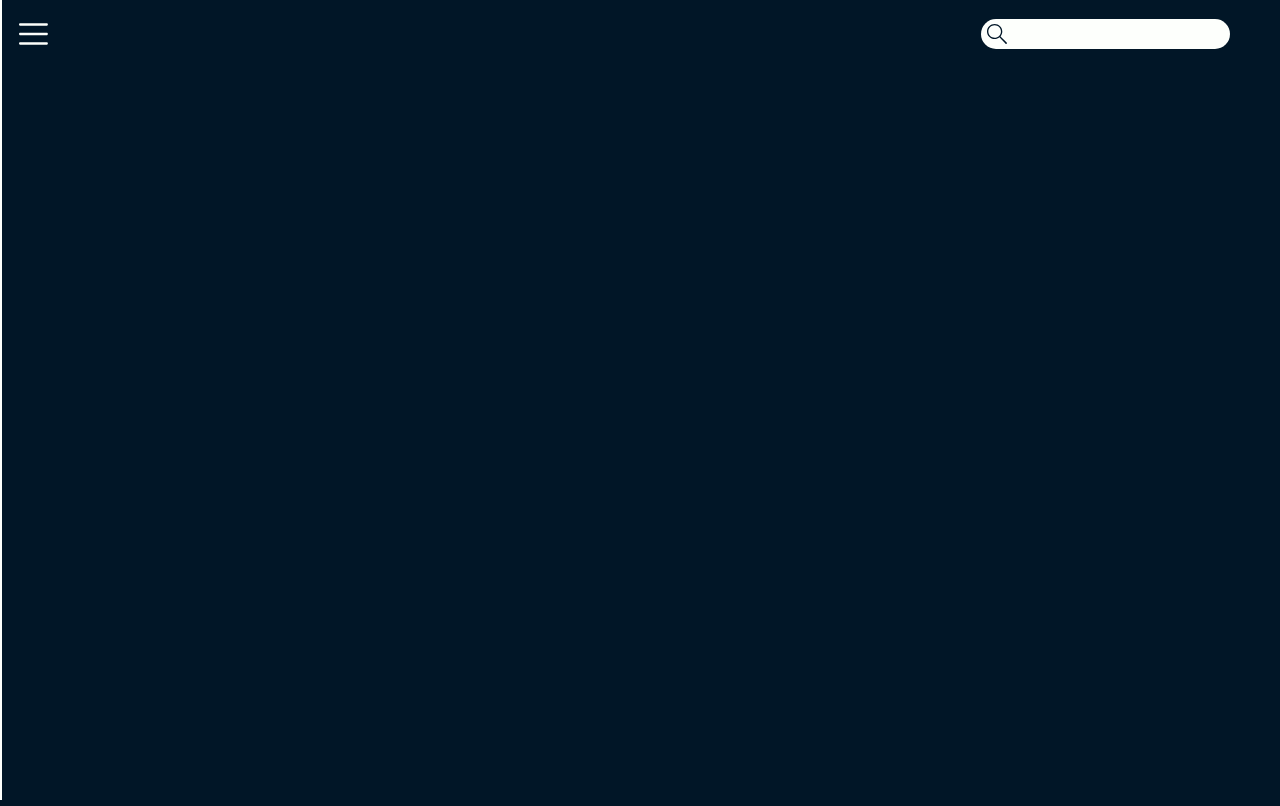
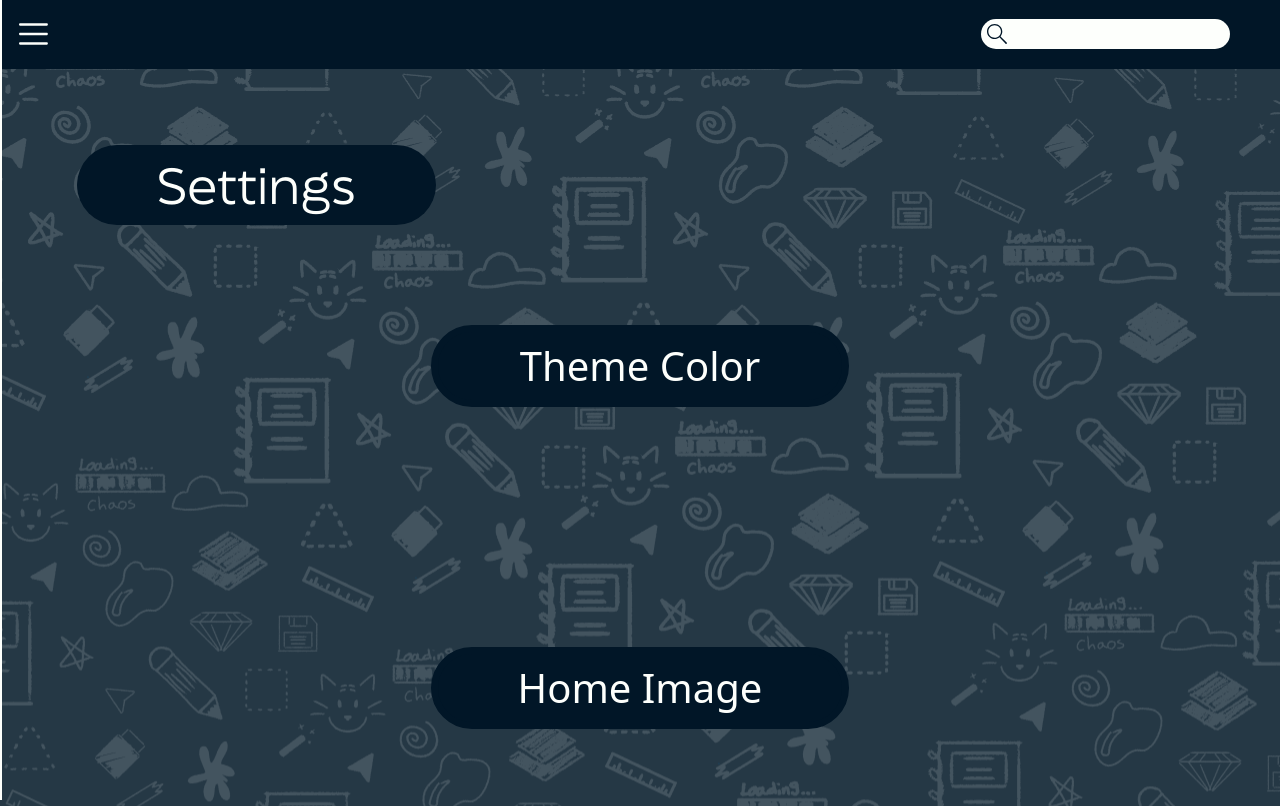
Before and after one commit to EvanPrchal/drawn-out, a React (Vite) app: page /settings in a window 1280 px wide. Built offline with nearby package versions, Linux system fonts and the light colour scheme.

Commit message:
minor fixes and changes all around

```diff
--- a/src/App.tsx
+++ b/src/App.tsx
@@ -9,6 +9,7 @@ function App() {
   } else {
     logoColor = "text-drawn-magenta";
   }
+  logoColor = "text-drawn-magenta";
   return (
     <div className="overflow-x-hidden bg-drawn-bg">
       <HomeP1 logoColor={logoColor} />
--- a/src/Components/HomeP1.tsx
+++ b/src/Components/HomeP1.tsx
@@ -11,7 +11,7 @@ const HomeP1: React.FC<HomeP1Props> = ({ logoColor }) => {
         <div className="flex justify-around items-center gap-15">
           <section className="flex flex-col items-start font-header text-drawn-white">
             <h2 className="text-header -mb-10 text-nowrap">Welcome to</h2>
-            <Logo logoColor={logoColor} />
+            <Logo logoColor={logoColor} size="text-logotype" />
             <section className="flex flex-col justify-between gap-20">
               <p className="font-body text-body italic">The drawing website for thinking outside of the box</p>
               <div className="flex font-body justify-start text-[40px]">
--- a/src/Components/Logo.tsx
+++ b/src/Components/Logo.tsx
@@ -1,10 +1,11 @@
 type LogoProps = {
   logoColor: string;
+  size: string;
 };
 
-const Logo: React.FC<LogoProps> = ({ logoColor }) => {
+const Logo: React.FC<LogoProps> = ({ logoColor, size }) => {
   return (
-    <section className="flex flex-row font-logotype text-logotype">
+    <section className={`flex flex-row font-logotype ${size}`}>
       <h1 className={`${logoColor}`}>DRAWN</h1>
       <h1>OUT!</h1>
     </section>
--- a/src/Components/SidebarButton.tsx
+++ b/src/Components/SidebarButton.tsx
@@ -5,7 +5,7 @@ type SidebarButtonProps = {
   title: string;
 };
 const closeNav = () => {
-  document.getElementById("mySidenav").style.width = "0%";
+  document.getElementById("mySidenav")!.style.width = "0%";
 };
 const SidebarButton: React.FC<SidebarButtonProps> = ({ link, svg, title }) => {
   return (
@@ -15,16 +15,16 @@ const SidebarButton: React.FC<SidebarButtonProps> = ({ link, svg, title }) => {
     >
       {link ? (
         <Link to={link}>
-          <div className="flex border-b-1 p-4 w-full">
-            <img src={`/light-${svg}`} className="w-[20%] group-hover:hidden" />
-            <img src={`/dark-${svg}`} className="w-[20%] hidden group-hover:block" />
+          <div className="flex p-4 w-full">
+            <img src={`/light-${svg}`} className="w-20 group-hover:hidden" />
+            <img src={`/dark-${svg}`} className="w-20 hidden group-hover:block" />
             <p className="pl-[10%]">{title}</p>
           </div>
         </Link>
       ) : (
-        <div className="flex border-b-1 p-4 w-full">
-          <img src={`/light-${svg}`} className="w-[20%] group-hover:hidden" />
-          <img src={`/dark-${svg}`} className="w-[20%] hidden group-hover:block" />
+        <div className="flex p-4 w-full">
+          <img src={`/light-${svg}`} className="w-20 group-hover:hidden" />
+          <img src={`/dark-${svg}`} className="w-20 hidden group-hover:block" />
           <p className="pl-[10%]">{title}</p>
         </div>
       )}
--- a/src/Prompts.tsx
+++ b/src/Prompts.tsx
@@ -3,7 +3,7 @@ import Button from "./Components/Button";
 const Prompts = () => {
   return (
     <div className="flex flex-col justify-around items-center gap-25 h-full  bg-[url(/external/images/background.png)]  p-[6%]">
-      <h1 className="font-header text-body text-drawn-black rounded-full bg-drawn-white p-1 px-20 self-start drop-shadow-main">Prompt Difficulty</h1>
+      <h1 className="font-header text-body text-drawn-black rounded-full bg-drawn-white p-1 px-20 self-start">Prompt Difficulty</h1>
       <section className="flex flex-col justify-around gap-25">
         <Link to={"easy"}>
           <Button
--- /dev/null
+++ b/src/Settings.tsx
@@ -0,0 +1,33 @@
+import Button from "./Components/Button";
+import Dropdown from "react-bootstrap/Dropdown";
+import Logo from "./Components/Logo";
+
+const Settings = () => {
+  return (
+    <div className="flex flex-col justify-around items-center gap-25 h-full  bg-[url(/external/images/background.png)] bg-drawn-bg p-[6%]">
+      <h1 className="font-header text-body text-drawn-white rounded-full bg-drawn-black p-1 px-20 self-start ">Settings</h1>
+      <section className="flex flex-col justify-around gap-60">
+        <Dropdown className="  hover:cursor-pointer rounded-full p-1 px-20 bg-drawn-black border-7 border-drawn-black text-drawn-white text-nowrap flex flex-col justify-center items-center text-[40px] w-full`">
+          <Dropdown.Toggle variant="success" id="dropdown-basic" className="">
+            Theme Color
+          </Dropdown.Toggle>
+
+          <Dropdown.Menu className="flex flex-col justify-center">
+            <Dropdown.Item href="#/cyan">
+              <Logo logoColor="text-drawn-magenta" size="text-body" />
+            </Dropdown.Item>
+            <Dropdown.Item href="#/magenta">
+              <Logo logoColor="text-drawn-cyan" size="text-body" />
+            </Dropdown.Item>
+            <Dropdown.Item href="#/orange">
+              <Logo logoColor="text-drawn-orange" size="text-body" />
+            </Dropdown.Item>
+          </Dropdown.Menu>
+        </Dropdown>
+        <Button text="Home Image" buttonColor="bg-drawn-black" hlColor="" borderColor="border-drawn-black" textColor="text-drawn-white" />
+      </section>
+    </div>
+  );
+};
+
+export default Settings;
--- a/src/Sidebar.tsx
+++ b/src/Sidebar.tsx
@@ -6,19 +6,26 @@ const Sidebar = () => {
     <>
       <div
         id="mySidenav"
-        className="h-full w-0 fixed top-0 left-0 bg-drawn-cyan overflow-x-hidden flex flex-col justify-center border-1 border-drawn-white z-1 ease-in-out duration-500"
+        className="h-full w-0 fixed top-0 left-0 bg-drawn-bg overflow-x-hidden flex flex-col justify-center border-1 border-drawn-white z-1 ease-in-out duration-500"
       >
         <div className="flex flex-col justify-between bg-drawn-black">
-          <div className="border-t-1 border-drawn-white">
-            <SidebarButton link="/" svg="home.svg" title="Home" />
-          </div>
+          <hr className="text-drawn-white"></hr>
+          <SidebarButton link="/" svg="home.svg" title="Home" />
+          <hr className="text-drawn-white"></hr>
           <SidebarButton link="profile" svg="profile.svg" title="Profile" />
+          <hr className="text-drawn-white"></hr>
           <SidebarButton link="prompts" svg="prompt.svg" title="Prompts" />
+          <hr className="text-drawn-white"></hr>
           <SidebarButton link="sketch" svg="sketch.svg" title="Sketch" />
+          <hr className="text-drawn-white"></hr>
           <SidebarButton link="gallery" svg="gallery.svg" title="Gallery" />
+          <hr className="text-drawn-white"></hr>
           <SidebarButton link="saved" svg="saved.svg" title="Saved" />
+          <hr className="text-drawn-white"></hr>
           <SidebarButton link="settings" svg="settings.svg" title="Settings" />
-          <SidebarButton svg="close.svg" title="Close" />
+          <hr className="text-drawn-white"></hr>
+          <SidebarButton link="#/close" svg="close.svg" title="Close" />
+          <hr className="text-drawn-white"></hr>
         </div>
       </div>
     </>
--- a/src/Sketch.tsx
+++ b/src/Sketch.tsx
@@ -125,7 +125,15 @@ const Sketch: React.FC = () => {
       </div>
       <div className="flex flex-col items-center justify-around gap-[4%] w-full p-[2%] py-[3%]">
         {prompt && <h1 className="font-header text-2xl text-drawn-white">Prompt: {prompt}</h1>}
-        <ReactSketchCanvas ref={canvasRef} strokeColor={strokeColor} canvasColor={canvasColor} strokeWidth={strokeWidth} eraserWidth={eraserWidth} />
+        <div className="w-full h-full">
+          <ReactSketchCanvas
+            ref={canvasRef}
+            strokeColor={strokeColor}
+            canvasColor={canvasColor}
+            strokeWidth={strokeWidth}
+            eraserWidth={eraserWidth}
+          />
+        </div>
       </div>
     </div>
   );
--- a/src/main.tsx
+++ b/src/main.tsx
@@ -12,7 +12,7 @@ import Prompts from "./Prompts.tsx";
 import Medium from "./Medium.tsx";
 import Easy from "./Easy.tsx";
 import Hard from "./Hard.tsx";
-
+import Settings from "./Settings.tsx";
 createRoot(document.getElementById("root")!).render(
   <StrictMode>
     <BrowserRouter>
@@ -27,6 +27,7 @@ createRoot(document.getElementById("root")!).render(
         <Route path="/prompts/medium" element={<Medium />}></Route>
         <Route path="/prompts/hard" element={<Hard />}></Route>
         <Route path="/sketch" element={<Sketch />} />
+        <Route path="/settings" element={<Settings />} />
       </Routes>
     </BrowserRouter>
   </StrictMode>
```
